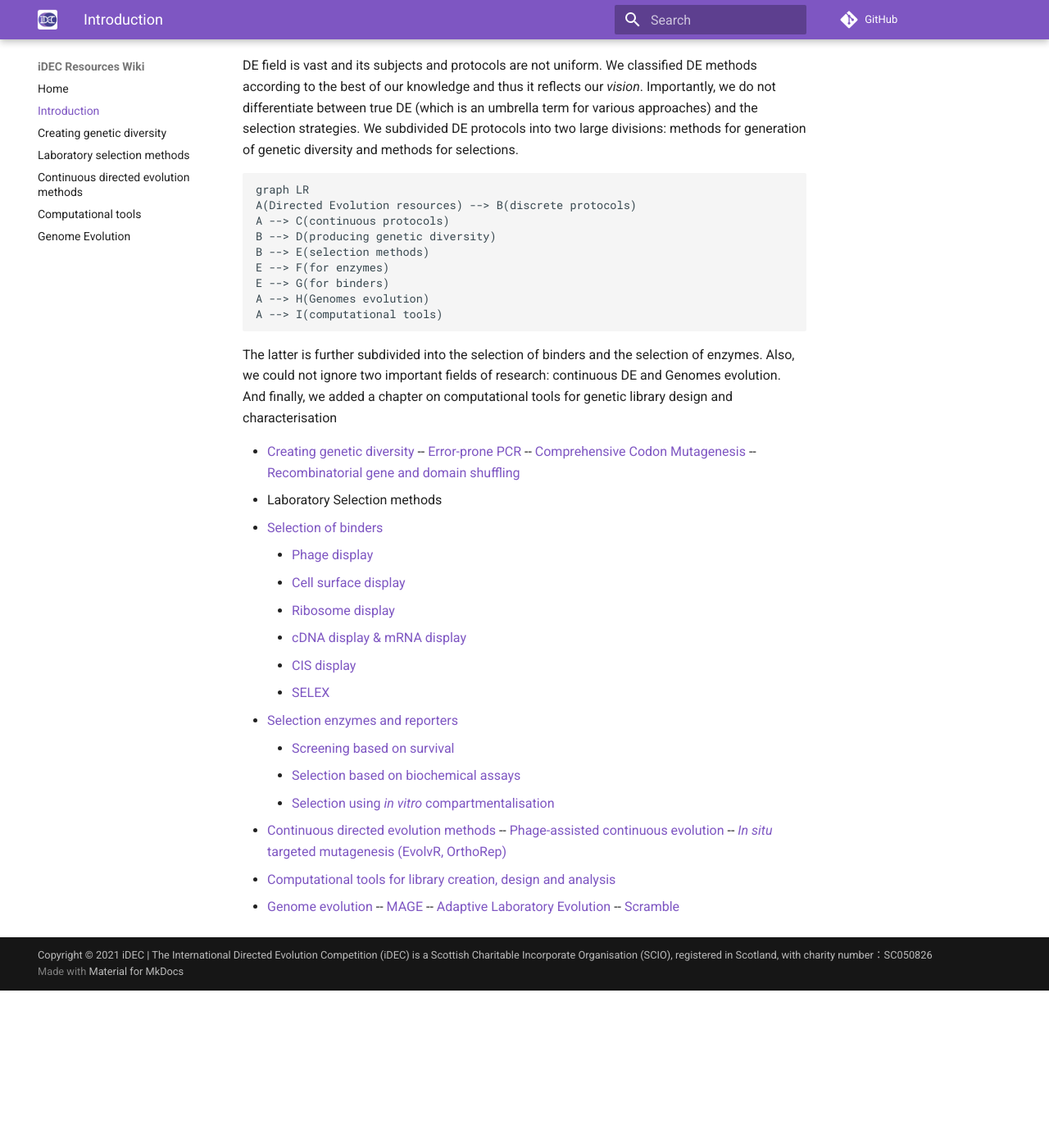
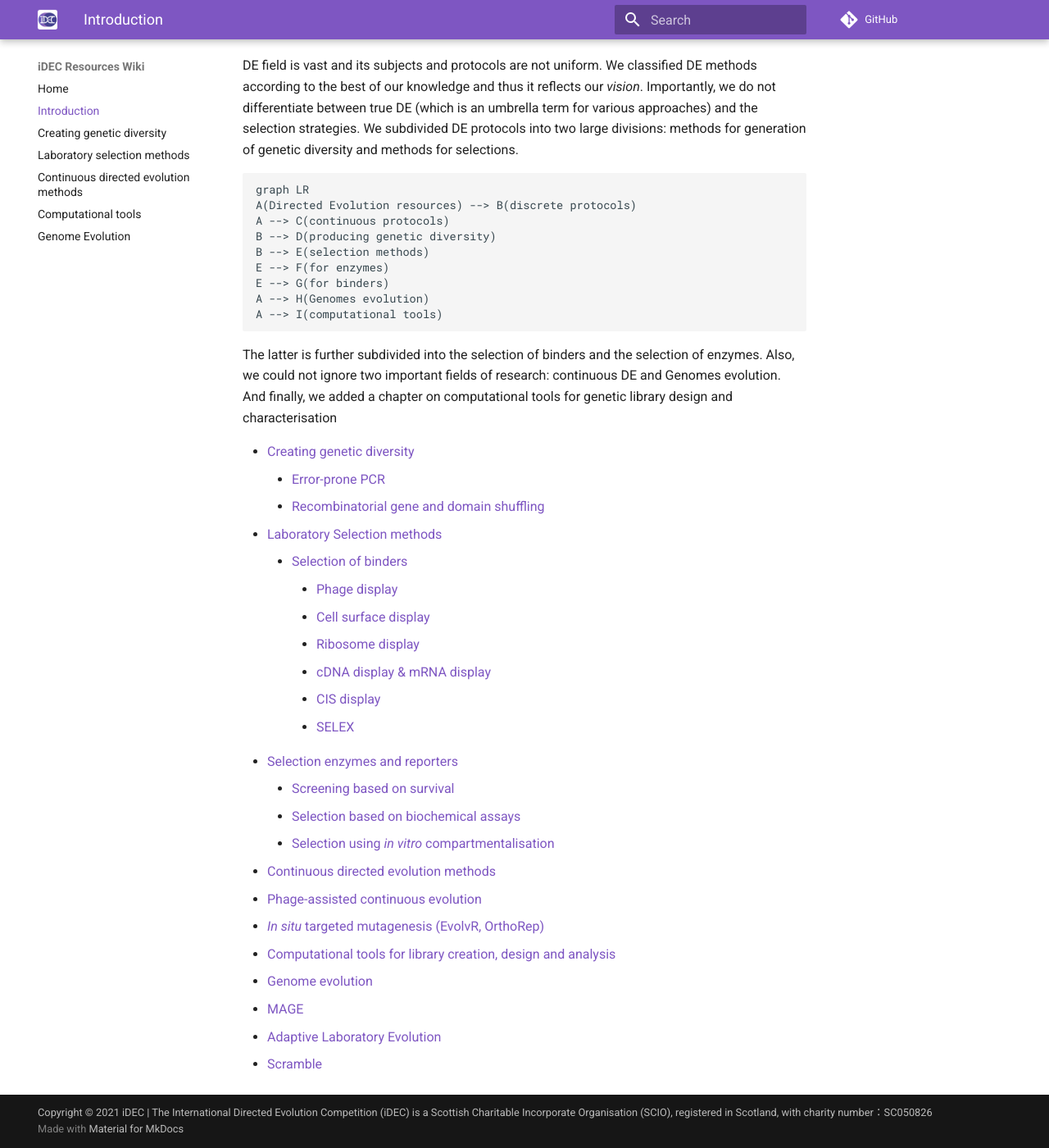
Before and after one commit to idechq/idec-wiki, an MkDocs documentation site: the page built from docs/introduction.md, in a window 1280 px wide and 1400 px high, scrolled down 688 px. Shown: the whole window at 82% size. Built offline with MkDocs 1.6.1 and Material for MkDocs 9.7.7, drawn with Linux system fonts in a browser that asks for light colours; comment, search, counter and statistics services are not loaded; before the commit the page ends 1896 px from its top, so only the background shows below that.

Commit message:
Update introduction.md

```diff
--- a/docs/introduction.md
+++ b/docs/introduction.md
@@ -24,26 +24,25 @@ A --> I(computational tools)
 The latter is further subdivided into the selection of binders and the selection of enzymes. Also, we could not ignore two important fields of research: continuous DE and Genomes evolution. And finally, we added  a chapter on computational tools for genetic library design and characterisation
 
 - [Creating genetic diversity](genetic_diversity.md)
--- [Error-prone PCR](epPCR.md)
--- [Comprehensive Codon Mutagenesis](CCM.md)
--- [Recombinatorial gene and domain shuffling](gene_shuttling.md)
-- Laboratory Selection methods
-  - [Selection of binders](binders.md)
-    - [Phage display](phage_display.md)
-    - [Cell surface display](FACS_FADS.md)
-    - [Ribosome display](ribodisplay.md)
-    - [cDNA display & mRNA display](mRNAdisplay.md)
-    - [CIS display](cisdisplay.md)
-    - [SELEX](selex.md)
+    - [Error-prone PCR](epPCR.md)
+    - [Recombinatorial gene and domain shuffling](gene_shuttling.md)
+- [Laboratory Selection methods](lab_selection_methods.md)
+    - [Selection of binders](binders.md)
+        - [Phage display](phage_display.md)
+        - [Cell surface display](FACS_FADS.md)
+        - [Ribosome display](ribodisplay.md)
+        - [cDNA display & mRNA display](mRNAdisplay.md)
+        - [CIS display](cisdisplay.md)
+        - [SELEX](selex.md)
   - [Selection enzymes and reporters](enzymes.md)
     - [Screening based on survival](survival.md)
     - [Selection based on biochemical assays](biochem.md)
     - [Selection using *in vitro* compartmentalisation](CBL.md)
-- [Continuous directed evolution methods](continuous.md)
--- [Phage-assisted continuous evolution](PACE_PANCE.md)
--- [*In situ* targeted mutagenesis (EvolvR, OrthoRep)](insitu_mut.md)
-- [Computational tools for library creation, design and analysis](computational.md)
-- [Genome evolution](genomes.md)
--- [MAGE](mage.md)
--- [Adaptive Laboratory Evolution](ALE.md)
--- [Scramble](scramble.md)
+- [Continuous directed evolution methods](cont_de_methods.md)
+- [Phage-assisted continuous evolution](PACE_PANCE.md)
+- [*In situ* targeted mutagenesis (EvolvR, OrthoRep)](insitu_mut.md)
+- [Computational tools for library creation, design and analysis](computation_tools.md)
+- [Genome evolution](ggenome_evolution.md)
+- [MAGE](mage.md)
+- [Adaptive Laboratory Evolution](ALE.md)
+- [Scramble](scramble.md)
```
